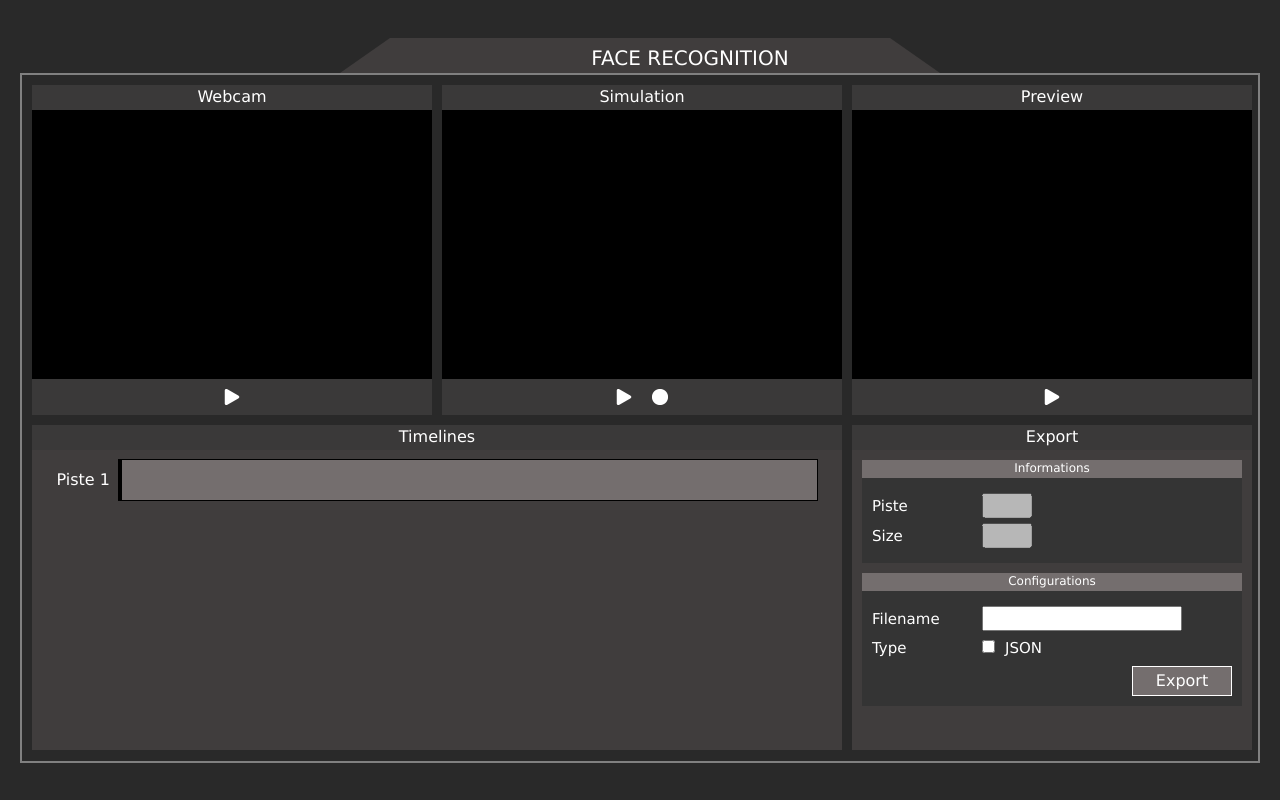
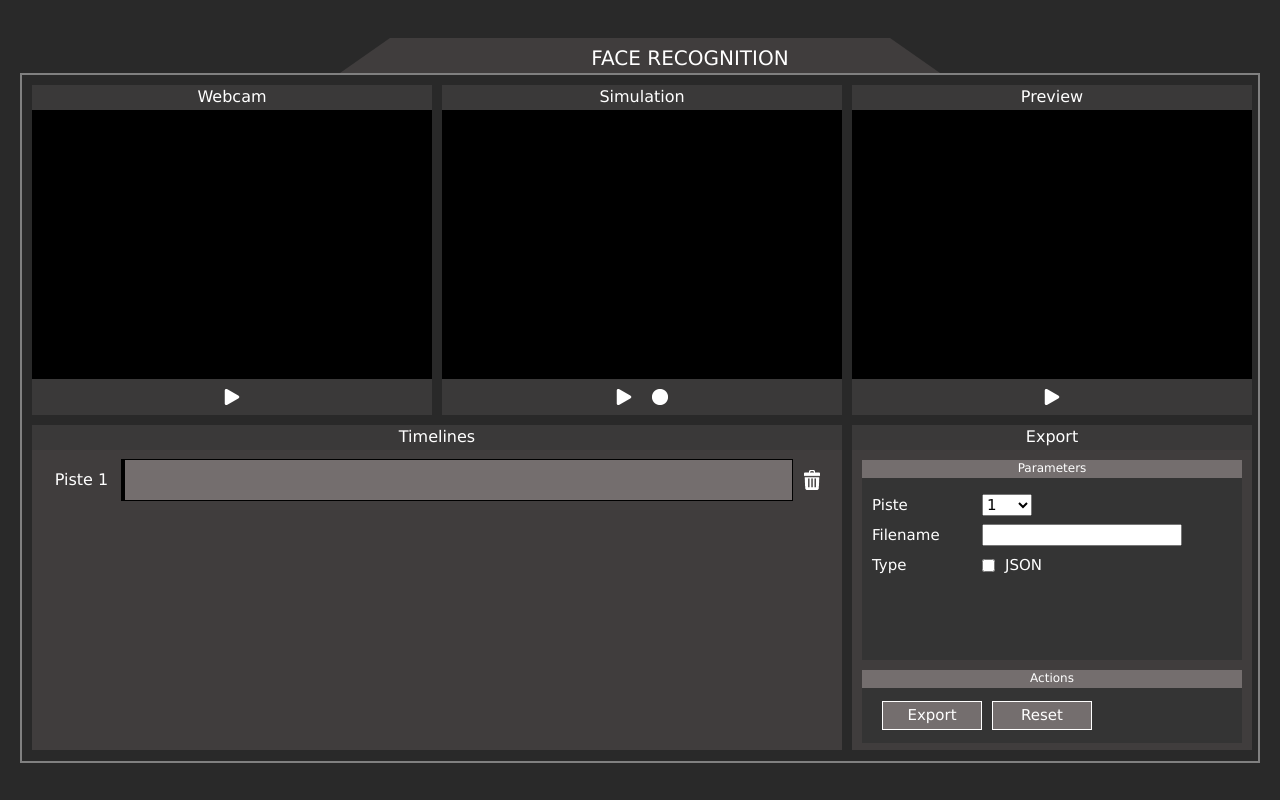
Before and after one commit to mousqtr/FaceRecorder, a React (Create React App) app: page / in a window 1280 px wide. Built offline with nearby package versions, Linux system fonts and the light colour scheme.

Commit message:
Improve export section

```diff
--- a/src/components/Export/Export.css
+++ b/src/components/Export/Export.css
@@ -1,6 +1,10 @@
 #export .view {
     background-color: #403d3d;
     padding: 10px;
+}
+
+#export .block {
+    margin-bottom: 10px;
 }
 
 #export h3 {
@@ -12,12 +16,12 @@
     margin: 0;
 }
 
-#export .informations {
+#export .parameters {
     background-color: #343434;
-    margin-bottom: 10px;
+    height: 200px;
 }
 
-#export .configurations {
+#export .actions {
     background-color: #343434;
 }
 
@@ -25,14 +29,10 @@
     padding: 10px;
 }
 
-#export .piste input {
+#export .piste select {
     width: 50px;
-    height: 25px;
-}
-
-#export .size input {
-    width: 50px;
-    height: 25px;
+    height: 22px;
+    font-size: 15px;
 }
 
 
@@ -41,6 +41,9 @@
     height: 25px;
     margin-top: 5px;
     margin-bottom: 5px;
+    display: flex;
+    align-items: center;
+    flex-direction: row;
 }
 
 #export label {
@@ -52,19 +55,22 @@
 
 #export .filename input {
     width: 200px;
-    height: 25px;
+    height: 22px;
+    font-size: 15px;
 }
 
 #export .type input {
     margin-right: 10px;
 }
 
-#export .exportBtn {
+#export .actions button {
     border: 1px solid white;
     padding: 2px;
     width: 100px;
-    height: 30px;
+    height: 29px;
     background-color: #746e6e;
     color: white;
     float: right;
+    font-size: 15px;
+    margin-left: 10px;
 }
--- a/src/components/Export/Export.js
+++ b/src/components/Export/Export.js
@@ -46,23 +46,15 @@ export default function Export () {
             <div className="title center">Export</div>
             <div className="view">
 
-            <div className="informations">
-                <h3 className="center">Informations</h3>
+            <div className="block parameters">
+                <h3 className="center">Parameters</h3>
                 <div className="content">
                     <div className="setting piste">
                         <label for="piste">Piste</label>
-                        <input name="piste" disabled></input>
+                        <select>
+                            <option>1</option>
+                        </select>
                     </div>
-                    <div className="setting size">
-                        <label for="size">Size</label>
-                        <input name="size" disabled></input>
-                    </div>
-                </div>
-            </div>
-
-            <div className="configurations">
-                <h3 className="center">Configurations</h3>
-                <div className="content">
                     <div className="setting filename">
                         <label for="filename">Filename</label>
                         <input name="filename"/>
@@ -72,10 +64,19 @@ export default function Export () {
                         <input type="checkbox" name="json"></input>
                         <label for="json">JSON</label>
                     </div>
+                </div>
+            </div>
+
+            <div className="block actions">
+                <h3 className="center">Actions</h3>
+                <div className="content">
                     <div className="setting">
-                    <button className="exportBtn">
-                        Export
-                    </button>
+                        <button>
+                            Export
+                        </button>
+                        <button>
+                            Reset
+                        </button>
                     </div>
                 </div>
             </div>
--- a/src/components/Timelines/Timelines.css
+++ b/src/components/Timelines/Timelines.css
@@ -3,23 +3,24 @@
 }
 
 #timelines .piste {
-    width: 96%;
+    width: 100%;
     height: 60px;
-    margin-left: 2%;
+    padding-left: 10px;
+    padding-right: 10px;
     display: flex;
     align-items: center;
     flex-direction: row;
 }
 
 #timelines .pisteName {
-    width: 9%;
+    width: 10%;
     height: 50px;
     float: left;
     color: white;
 }
 
 #timelines .timeline {
-    width: 90%;
+    width: 85%;
     height: 42px;
     border: 1px solid black;
     background-color: #746e6e;
@@ -56,3 +57,16 @@
     color: white;
     white-space: nowrap;
 }
+
+#timelines button {
+    width: 5%;
+    height: 50px;
+    float: left;
+    background-color: inherit;
+    border: none;
+}
+
+#timelines img {
+    width: 20px;
+    height: 20px;
+}
--- a/src/components/Timelines/Timelines.js
+++ b/src/components/Timelines/Timelines.js
@@ -6,6 +6,7 @@ import { drawFrame } from "./../../utilities";
 
 import "./Timelines.css";
 
+import trash from './../../assets/trash.png';
 
 import * as recognitionActions      from './../../store/features/recognition';
 import * as recognitionSelectors    from './../../store/selectors/recognition';
@@ -46,12 +47,17 @@ const Timelines = (props, ref) => {
             <div className="title center">Timelines</div>
             <div className="view">
                 <div className="piste">
-                <div className="pisteName center">Piste 1</div>
-                <div className="timeline">
-                    <div ref={timelineRef} className="timelineOut" onClick={(e) => handleTimeline(e)} style={{width: timelineWidth}}>
-                    <div className="timelineIn" style={{width: timelinePosition+'px'}}></div>
+                    <div className="pisteName center">Piste 1</div>
+                    <div className="timeline">
+                        <div ref={timelineRef} className="timelineOut" onClick={(e) => handleTimeline(e)} style={{width: timelineWidth}}>
+                        <div className="timelineIn" style={{width: timelinePosition+'px'}}></div>
+                        </div>
                     </div>
-                </div>
+                    <button
+                        className="center"
+                        onClick={handleTimeline}>
+                            <img src={trash} type="button" alt="trash" />
+                    </button>
                 </div>
             </div>
         </div>
```
Also changed, not shown: src/assets/trash.png (added).
